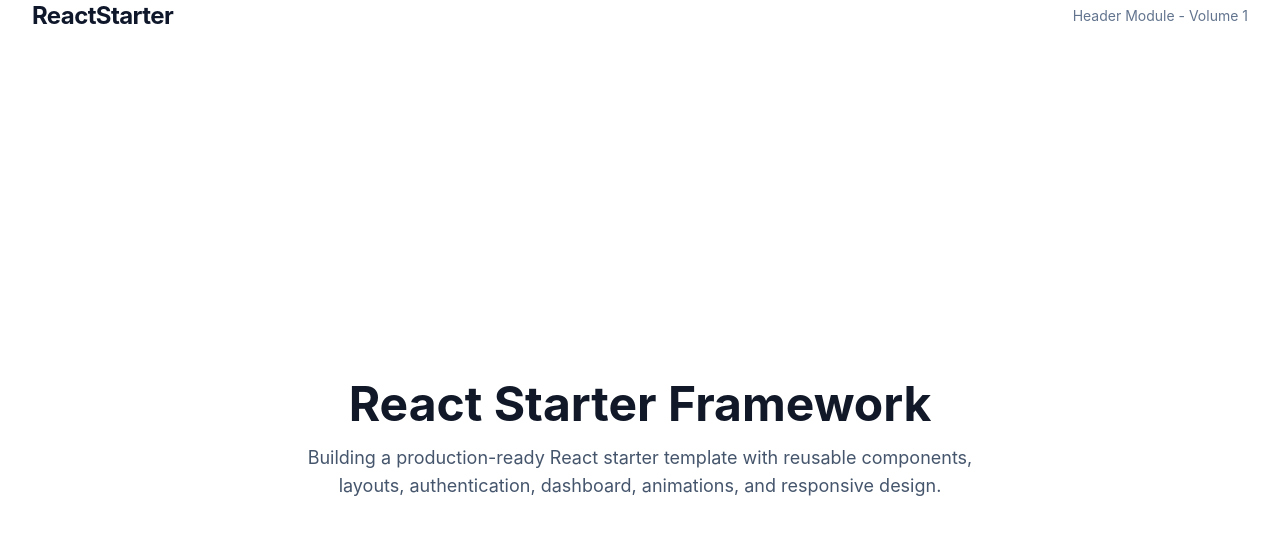
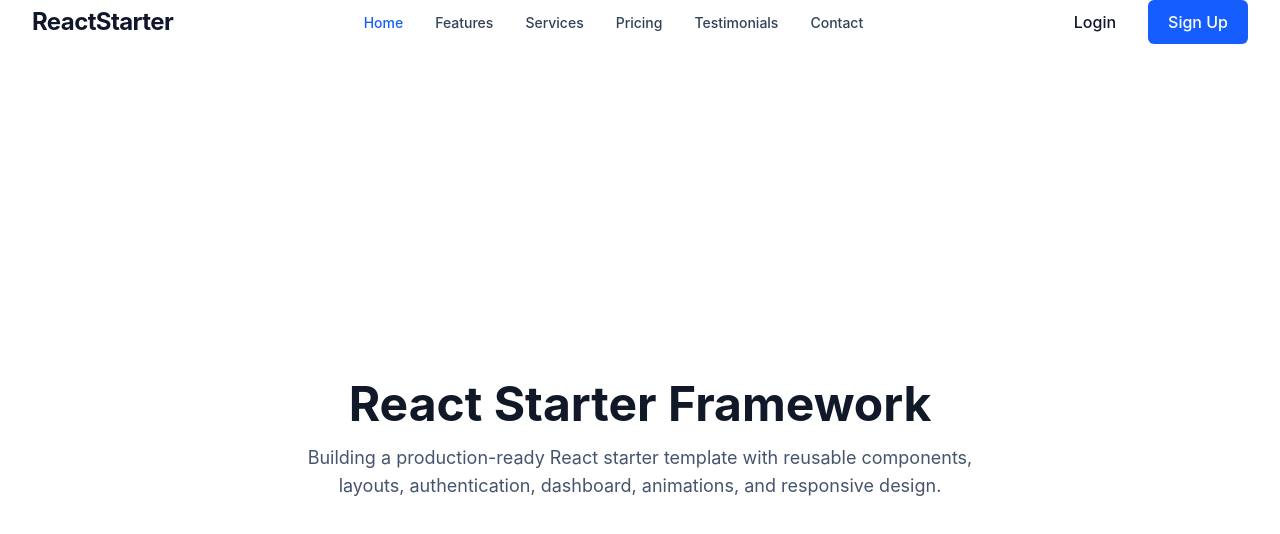
Before and after one commit to denverma7/react-ultimate-starter, a React (Vite) app: page / in a window 1280 px wide. Shown: the top 534 px of the page. Built offline with nearby package versions, Linux system fonts and the light colour scheme.

Commit message:
Header complete ✅ commit

```diff
--- /dev/null
+++ b/src/components/navigation/Header/AuthButtons.jsx
@@ -0,0 +1,36 @@
+import Button from "@/components/ui/Button";
+
+export default function AuthButtons({
+  isAuthenticated = false,
+  vertical = false,
+}) {
+  const classes = vertical
+    ? "flex flex-col gap-3"
+    : "flex items-center gap-3";
+
+  if (isAuthenticated) {
+    return (
+      <div className={classes}>
+        <Button variant="outline">
+          Dashboard
+        </Button>
+
+        <Button variant="danger">
+          Logout
+        </Button>
+      </div>
+    );
+  }
+
+  return (
+    <div className={classes}>
+      <Button variant="ghost">
+        Login
+      </Button>
+
+      <Button>
+        Sign Up
+      </Button>
+    </div>
+  );
+}
--- /dev/null
+++ b/src/components/navigation/Header/DesktopNavigation.jsx
@@ -0,0 +1,10 @@
+import NavigationMenu from "./NavigationMenu";
+import { navigationLinks } from "./header.data";
+
+export default function DesktopNavigation() {
+  return (
+    <nav className="hidden lg:flex">
+      <NavigationMenu links={navigationLinks} />
+    </nav>
+  );
+}
--- /dev/null
+++ b/src/components/navigation/Header/HamburgerButton.jsx
@@ -0,0 +1,16 @@
+import { Menu, X } from "lucide-react";
+
+export default function HamburgerButton({
+  open,
+  onClick,
+}) {
+  return (
+    <button
+      onClick={onClick}
+      aria-label="Toggle Menu"
+      className="rounded-lg p-2 transition hover:bg-slate-100 lg:hidden"
+    >
+      {open ? <X size={26} /> : <Menu size={26} />}
+    </button>
+  );
+}
--- a/src/components/navigation/Header/Header.jsx
+++ b/src/components/navigation/Header/Header.jsx
@@ -82,6 +82,9 @@
 
 import { useEffect, useState } from "react";
 import { motion } from "framer-motion";
+import DesktopNavigation from "./DesktopNavigation";
+import HeaderActions from "./HeaderActions";
+import MobileNavigation from "./MobileNavigation";
 
 import HeaderContainer from "./HeaderContainer";
 import Logo from "./Logo";
@@ -129,9 +132,10 @@ export default function Header() {
       <HeaderContainer>
         <Logo />
 
-        <div className="text-sm text-slate-500">
-          Header Module - Volume 1
-        </div>
+        <DesktopNavigation />
+
+        <HeaderActions />
+        <MobileNavigation />
       </HeaderContainer>
     </motion.header>
   );
--- /dev/null
+++ b/src/components/navigation/Header/HeaderActions.jsx
@@ -0,0 +1,9 @@
+import AuthButtons from "./AuthButtons";
+
+export default function HeaderActions() {
+  return (
+    <div className="hidden items-center gap-4 lg:flex">
+      <AuthButtons />
+    </div>
+  );
+}
--- /dev/null
+++ b/src/components/navigation/Header/MobileDrawer.jsx
@@ -0,0 +1,56 @@
+import { motion, AnimatePresence } from "framer-motion";
+
+import { navigationLinks } from "./header.data";
+import MobileNavItem from "./MobileNavItem";
+import AuthButtons from "./AuthButtons";
+
+export default function MobileDrawer({
+  open,
+  onClose,
+}) {
+  return (
+    <AnimatePresence>
+      {open && (
+        <>
+          <motion.div
+            className="fixed inset-0 z-40 bg-black/40 lg:hidden"
+            initial={{ opacity: 0 }}
+            animate={{ opacity: 1 }}
+            exit={{ opacity: 0 }}
+            onClick={onClose}
+          />
+
+          <motion.aside
+            initial={{ x: "100%" }}
+            animate={{ x: 0 }}
+            exit={{ x: "100%" }}
+            transition={{
+              type: "spring",
+              stiffness: 280,
+              damping: 28,
+            }}
+            className="fixed right-0 top-0 z-50 flex h-screen w-80 flex-col bg-white p-6 shadow-2xl lg:hidden"
+          >
+            <h2 className="mb-8 text-2xl font-bold">
+              Menu
+            </h2>
+
+            <nav className="flex-1">
+              {navigationLinks.map((item) => (
+                <MobileNavItem
+                  key={item.id}
+                  {...item}
+                  onClick={onClose}
+                />
+              ))}
+            </nav>
+
+            <div className="mt-6">
+              <AuthButtons vertical/>
+            </div>
+          </motion.aside>
+        </>
+      )}
+    </AnimatePresence>
+  );
+}
--- /dev/null
+++ b/src/components/navigation/Header/MobileNavItem.jsx
@@ -0,0 +1,31 @@
+import { NavLink } from "react-router-dom";
+
+export default function MobileNavItem({
+  label,
+  href,
+  onClick,
+}) {
+  const isAnchor = href.startsWith("#");
+
+  if (isAnchor) {
+    return (
+      <a
+        href={href}
+        onClick={onClick}
+        className="block rounded-lg px-4 py-3 text-lg transition hover:bg-slate-100"
+      >
+        {label}
+      </a>
+    );
+  }
+
+  return (
+    <NavLink
+      to={href}
+      onClick={onClick}
+      className="block rounded-lg px-4 py-3 text-lg transition hover:bg-slate-100"
+    >
+      {label}
+    </NavLink>
+  );
+}
--- /dev/null
+++ b/src/components/navigation/Header/MobileNavigation.jsx
@@ -0,0 +1,31 @@
+import { useState } from "react";
+
+import HamburgerButton from "./HamburgerButton";
+import MobileDrawer from "./MobileDrawer";
+
+import useEscapeKey from "@/hooks/useEscapeKey";
+import useScrollLock from "@/hooks/useScrollLock";
+
+export default function MobileNavigation() {
+  const [open, setOpen] = useState(false);
+
+  const closeMenu = () => setOpen(false);
+
+  useScrollLock(open);
+
+  useEscapeKey(closeMenu, open);
+
+  return (
+    <div className="lg:hidden">
+      <HamburgerButton
+        open={open}
+        onClick={() => setOpen((prev) => !prev)}
+      />
+
+      <MobileDrawer
+        open={open}
+        onClose={closeMenu}
+      />
+    </div>
+  );
+}
--- /dev/null
+++ b/src/components/navigation/Header/NavigationItem.jsx
@@ -0,0 +1,41 @@
+import { NavLink } from "react-router-dom";
+import { cn } from "@/utils/cn";
+
+export default function NavigationItem({
+  label,
+  href,
+  className,
+}) {
+  const isAnchor = href.startsWith("#");
+
+  if (isAnchor) {
+    return (
+      <a
+        href={href}
+        className={cn(
+          "relative px-3 py-2 text-sm font-medium text-slate-700 transition-colors duration-200 hover:text-blue-600",
+          className
+        )}
+      >
+        {label}
+      </a>
+    );
+  }
+
+  return (
+    <NavLink
+      to={href}
+      className={({ isActive }) =>
+        cn(
+          "relative px-3 py-2 text-sm font-medium transition-colors duration-200",
+          isActive
+            ? "text-blue-600"
+            : "text-slate-700 hover:text-blue-600",
+          className
+        )
+      }
+    >
+      {label}
+    </NavLink>
+  );
+}
--- /dev/null
+++ b/src/components/navigation/Header/NavigationMenu.jsx
@@ -0,0 +1,18 @@
+import NavigationItem from "./NavigationItem";
+
+export default function NavigationMenu({
+  links,
+}) {
+  return (
+    <ul className="flex items-center gap-2">
+      {links.map((link) => (
+        <li key={link.id}>
+          <NavigationItem
+            label={link.label}
+            href={link.href}
+          />
+        </li>
+      ))}
+    </ul>
+  );
+}
```
